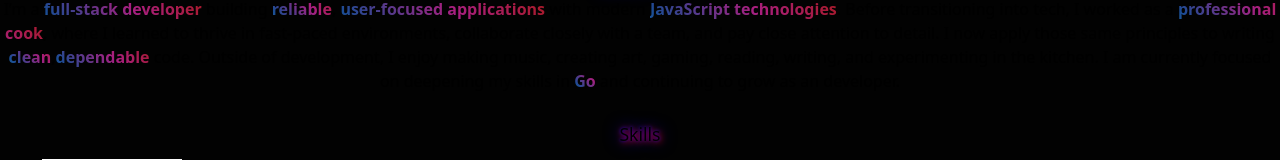
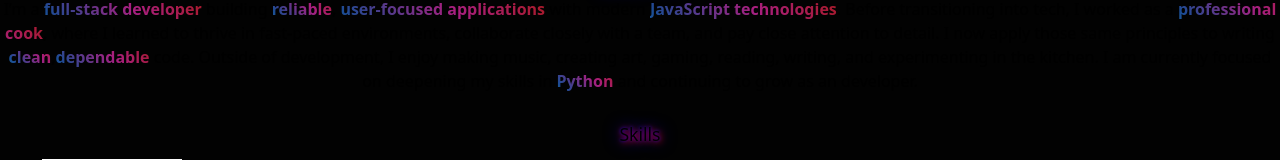
Before and after one commit to MOGARRR/AnthonyA-Portfolio-website, a React (Vite) app: page / in a window 1280 px wide. Shown: the part 435-595 px from the top of the page. Built offline with nearby package versions, Linux system fonts and the light colour scheme.

Commit message:
Refactor: adjust some styling and change some skill info

```diff
--- a/src/components/About.jsx
+++ b/src/components/About.jsx
@@ -13,7 +13,7 @@ const About = () => {
         attention to detail. I now apply those same principles to writing <span className="bolden">clean</span>,
         <span className="bolden">dependable</span> code. Outside of development, I enjoy making music, creating
         art, gaming, reading, writing, and experimenting in the kitchen. I am
-        currently focused on deepening my skills in <span className="bolden">Go</span> and continuing to
+        currently focused on deepening my skills in <span className="bolden">Python</span> and continuing to
         grow as an developer.
       </p>
     </div>
--- a/src/components/Contacts.jsx
+++ b/src/components/Contacts.jsx
@@ -1,5 +1,6 @@
 import React, { useState } from "react";
 import "../styles/Contacts.css";
+
 
 const Contacts = () => {
   const [copyLinks, setCopyLinks] = useState(false);
--- a/src/components/ProjectCard.jsx
+++ b/src/components/ProjectCard.jsx
@@ -6,7 +6,7 @@ const ProjectCard = (props) => {
 
   return (
     <div className="project-card-text mt-10 text-stone-50">
-      <h1 className="border-b-2 border-stone-500 text-3xl md:text-5xl">
+      <h1 className="border-b-2 border-stone-500 text-3xl md:text-5xl pb-3">
         {title}
       </h1>
 
--- a/src/components/Skills.jsx
+++ b/src/components/Skills.jsx
@@ -61,7 +61,7 @@ const Skills = () => {
             </div>
 
             <span
-              className={`text-3xl ${hover.includes(skill.id) ? "open" : "closed"}  p-1 skill-title`}
+              className={`text-3xl ${hover.includes(skill.id) ? "open" : "closed"} skill-title`}
             >
               {skill.name}
             </span>
--- a/src/data/skills.js
+++ b/src/data/skills.js
@@ -11,17 +11,17 @@ import postgresLogo from '../assets/postgresql-svgrepo-com.svg'
 import nextjsLogo from '../assets/nextjs-svgrepo-com.svg'
 import supabaseLogo from '../assets/supabase-1262-svgrepo-com.svg'
 import ejsLogo from '../assets/Ejs--Streamline-Simple-Icons.svg'
-import goLogo from '../assets/go-svgrepo-com.svg'
+import pyLogo from '../assets/python-127-svgrepo-com.svg'
 import gitLogo from '../assets/github-142-svgrepo-com.svg'
 
 const skills = [
   { id: 0, name: "JavaScript", logo: jsLogo },
   { id: 1, name: "TypeScript", logo: tsLogo },
   { id: 2, name: "Ruby", logo: rubyLogo },
-  { id: 6, name: "Go", logo: goLogo },
-  { id: 5, name: "SQL", logo: sqlLogo },
-  { id: 3, name: "HTML", logo: htmlLogo },
-  { id: 4, name: "CSS", logo: cssLogo },
+  { id: 3, name: "Python", logo: pyLogo },
+  { id: 4, name: "SQL", logo: sqlLogo },
+  { id: 5, name: "HTML", logo: htmlLogo },
+  { id: 6, name: "CSS", logo: cssLogo },
   { id: 7, name: "Node.js", logo: nodeLogo },
   { id: 8, name: "Express.js", logo: expressLogo },
   { id: 9, name: "React", logo: reactLogo },
```
Also changed, not shown: src/assets/python-127-svgrepo-com.svg (added).
